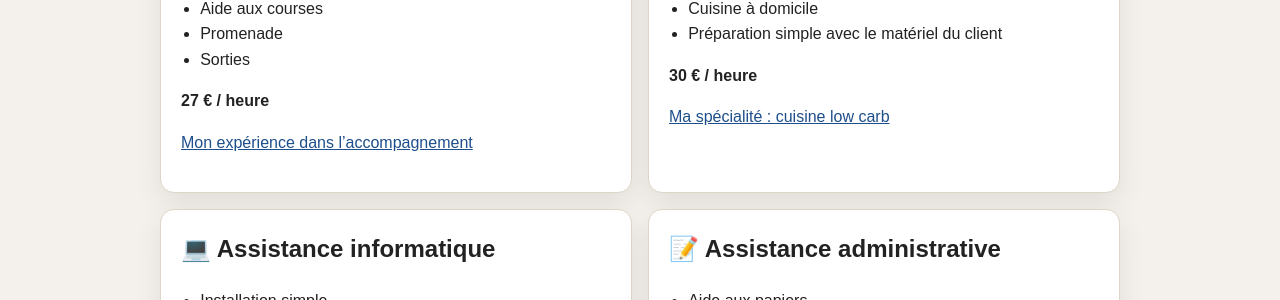
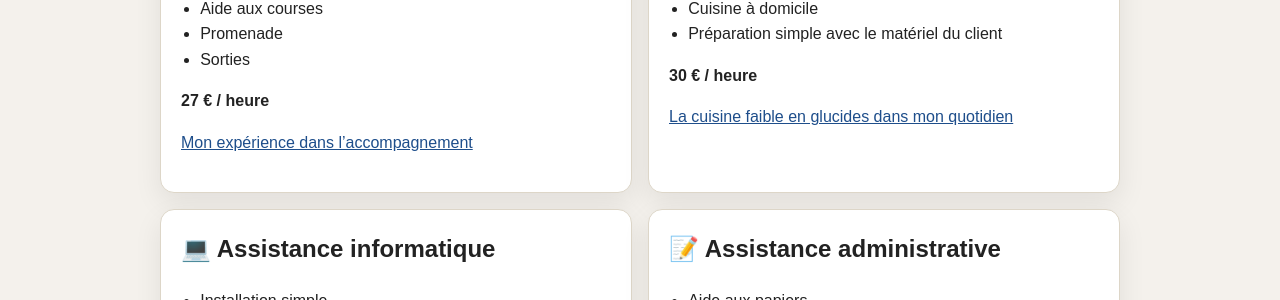
Before and after one commit to Laurie-services/laurie-services.github.io, a Jekyll site: the page built from services.html, in a window 1280 px wide. Shown: the part 991-1291 px from the top of the page. Built offline with Jekyll 4.4.1, drawn with Linux system fonts in a browser that asks for light colours.

Commit message:
qq corrections

```diff
--- a/a-propos.html
+++ b/a-propos.html
@@ -50,7 +50,7 @@ description: "Présentation de Laurie, de son parcours et des compétences qui s
 
 
 <article class="card" id="cuisine">
-  <h2>🍳 Ma spécialité : cuisine faible en glucides</h2>
+  <h2>🍳 La cuisine faible en glucides dans mon quotidien</h2>
   <p>
     La cuisine low carb (faible en glucides) occupe une place importante dans mon quotidien.
     Je m’y intéresse de façon concrète, avec une approche simple, réaliste et durable.
--- a/services.html
+++ b/services.html
@@ -79,7 +79,7 @@ description: "Services à domicile à Cholet avec tarifs détaillés."
     </ul>
     <p><strong>30 € / heure</strong></p>
     <p>
-      <a href="{{ '/a-propos.html#cuisine' | relative_url }}">Ma spécialité : cuisine low carb</a>
+      <a href="{{ '/a-propos.html#cuisine' | relative_url }}">La cuisine faible en glucides dans mon quotidien</a>
     </p>
   </article>
 
```
